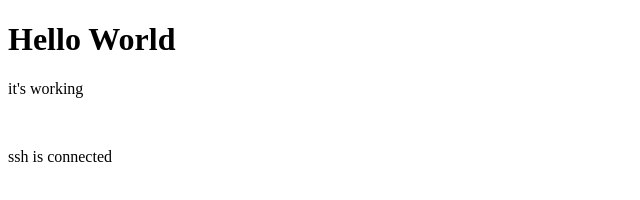
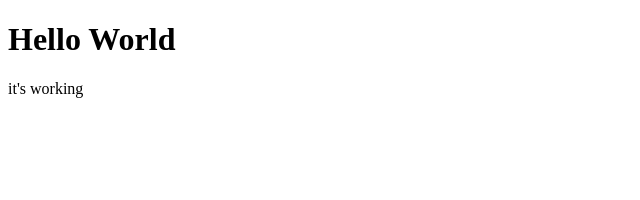
Before and after one commit to toosleep/toosleep.github.io, a plain HTML site: page index.html in a window 1280 px wide. Shown: the whole page, without its empty margins (0-640 px from the left). Drawn offline with Linux system fonts and the light colour scheme.

Commit message:
index.html changed

```diff
--- a/index.html
+++ b/index.html
@@ -9,7 +9,5 @@
 <body>
     <h1>Hello World</h1>
     <p>it's working</p>
-		<br>
-		<p>ssh is connected</p>
 </body>
 </html>
```
